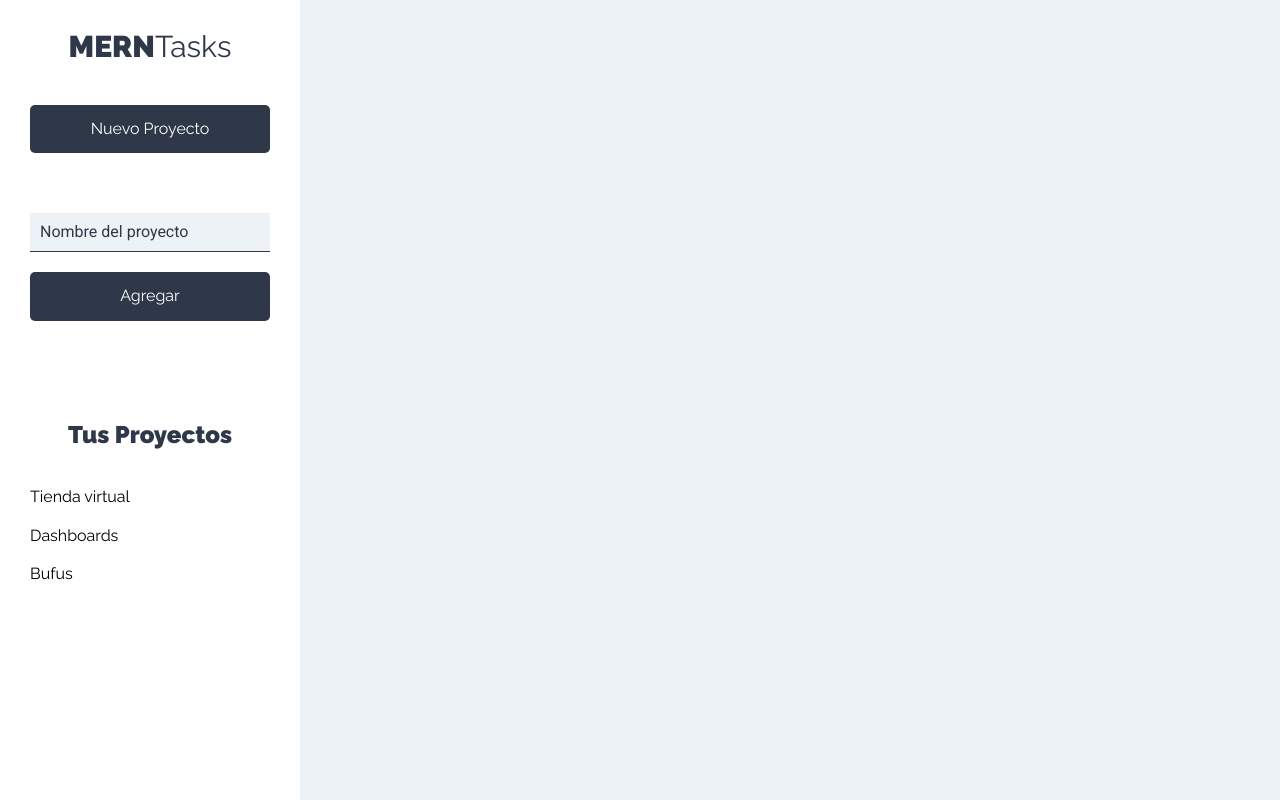
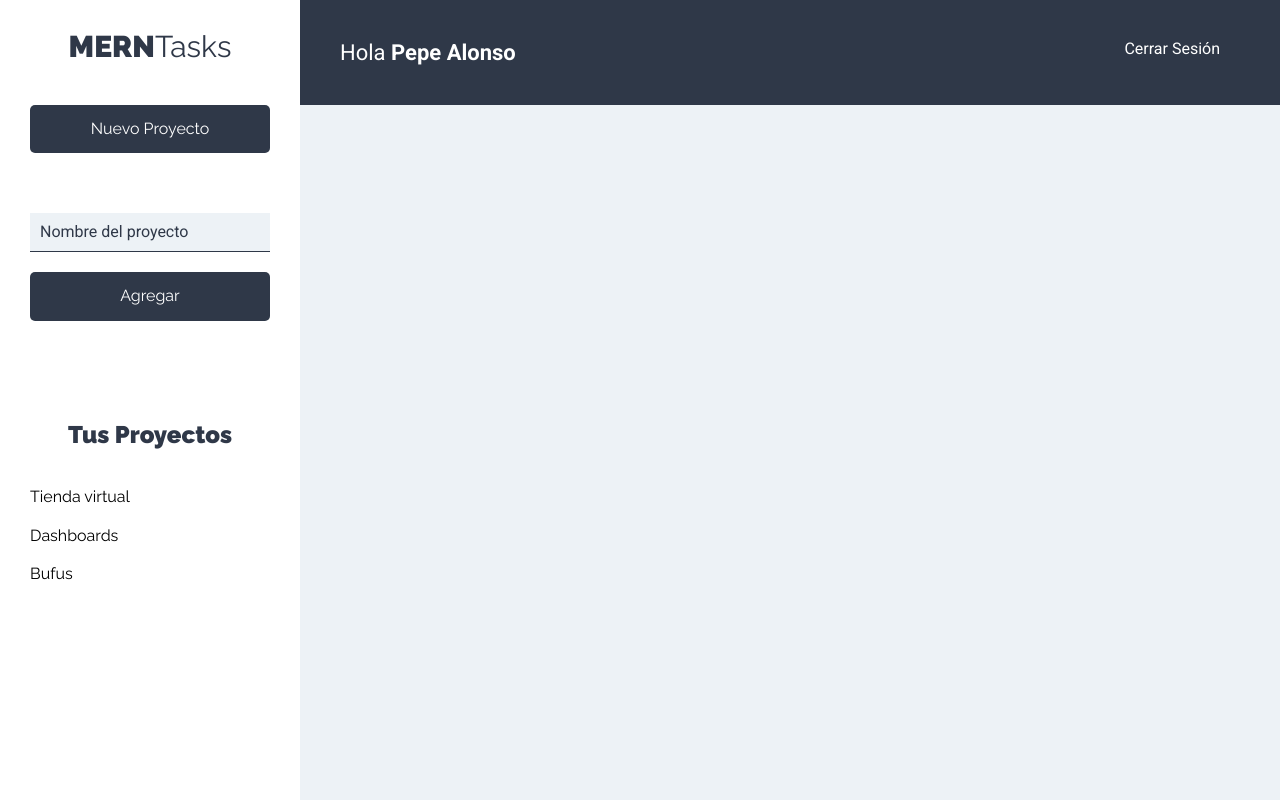
Before and after one commit to e-burgos/mern-tasks-react, a React (Create React App) app: page /projects in a window 1280 px wide. Built offline with nearby package versions, Linux system fonts and the light colour scheme.

Commit message:
Header component created

```diff
--- /dev/null
+++ b/src/components/layout/Header.js
@@ -0,0 +1,14 @@
+import React from 'react'
+
+const Header = () => {
+    return (
+        <header className="app-header">
+            <p className="nombre-usuario">Hola <span>Pepe Alonso</span></p>
+        <nav className="nav-principal">
+            <a href="#!">Cerrar Sesión</a>
+        </nav>
+        </header>
+     );
+}
+
+export default Header;
--- a/src/components/projects/Projects.js
+++ b/src/components/projects/Projects.js
@@ -1,4 +1,5 @@
 import React from 'react';
+import Header from '../layout/Header';
 import Sidebar from '../layout/Sidebar';
 
 const Projects = () => {
@@ -6,6 +7,7 @@ const Projects = () => {
         <div className="contenedor-app">
             <Sidebar />
             <div className="seccion-principal">
+                <Header />
                 <main>
                     <div className="contenedor-tareas">
 
```
